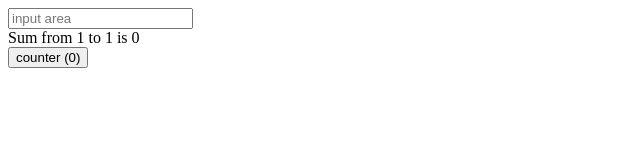
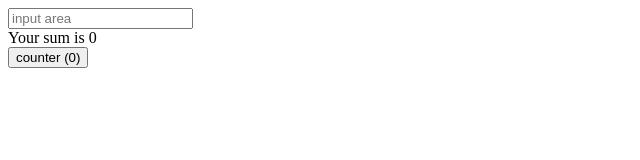
Before and after one commit to subh511/react-repo, a React (Vite) app in the folder frontend/: page / in a window 1280 px wide. Shown: the top 160 px of the page, without its empty margins (0-640 px from the left). Built offline with nearby package versions, Linux system fonts and the light colour scheme.

Commit message:
final push

```diff
--- a/frontend/src/components/UseMemo.jsx
+++ b/frontend/src/components/UseMemo.jsx
@@ -15,7 +15,7 @@ export default function UseMemo() {
         setInputValue(event.target.value)
       }}/>
       <br />
-      Sum from 1 to {inputValue} is {count}
+      Your sum is {count}
       <br />
       <button onClick={function(){
         setCounter(counter + 1)
```
